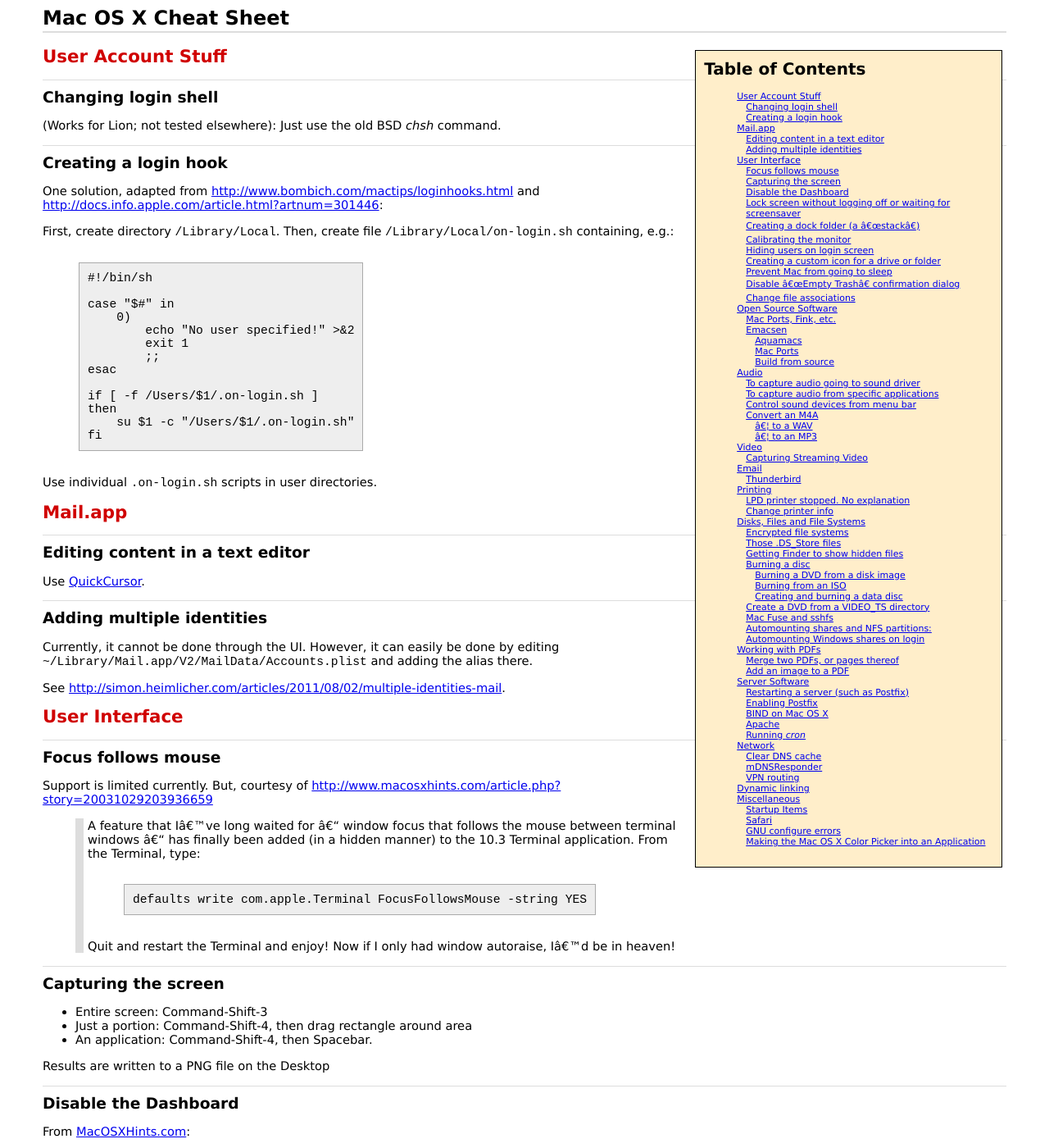
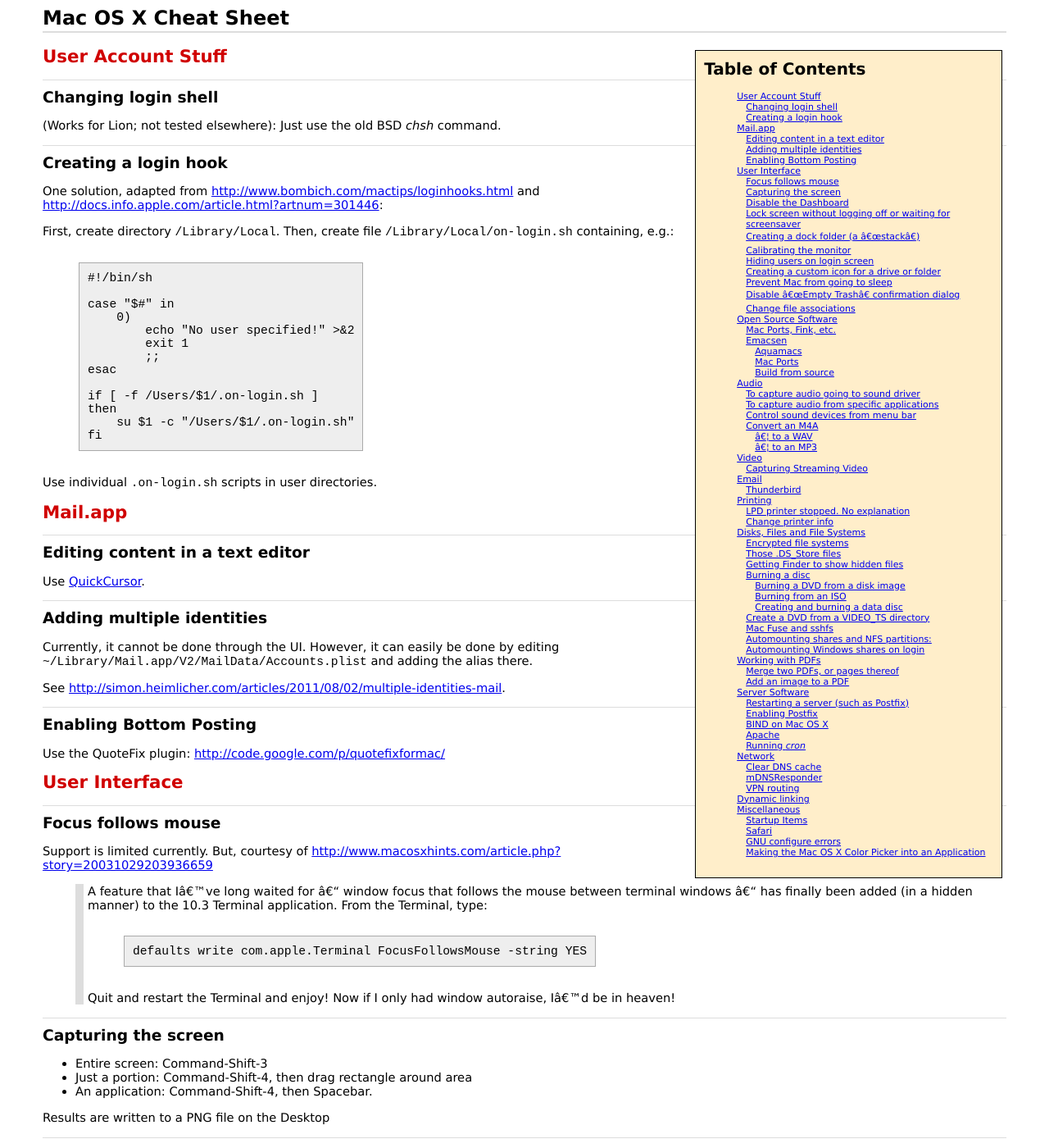
Before and after one commit to bmc/cheat-sheets, a Jekyll site: the page built from mac-os-x.md, in a window 1280 px wide and 1400 px high. Shown: the whole window at 82% size. Built offline with Jekyll 4.4.1, drawn with Linux system fonts in a browser that asks for light colours.

Commit message:
QuoteFix

```diff
--- a/mac-os-x.md
+++ b/mac-os-x.md
@@ -48,6 +48,10 @@ by editing `~/Library/Mail.app/V2/MailData/Accounts.plist` and adding the
 alias there.
 
 See <http://simon.heimlicher.com/articles/2011/08/02/multiple-identities-mail>.
+
+## Enabling Bottom Posting
+
+Use the QuoteFix plugin: <http://code.google.com/p/quotefixformac/>
 
 # User Interface
 
```
